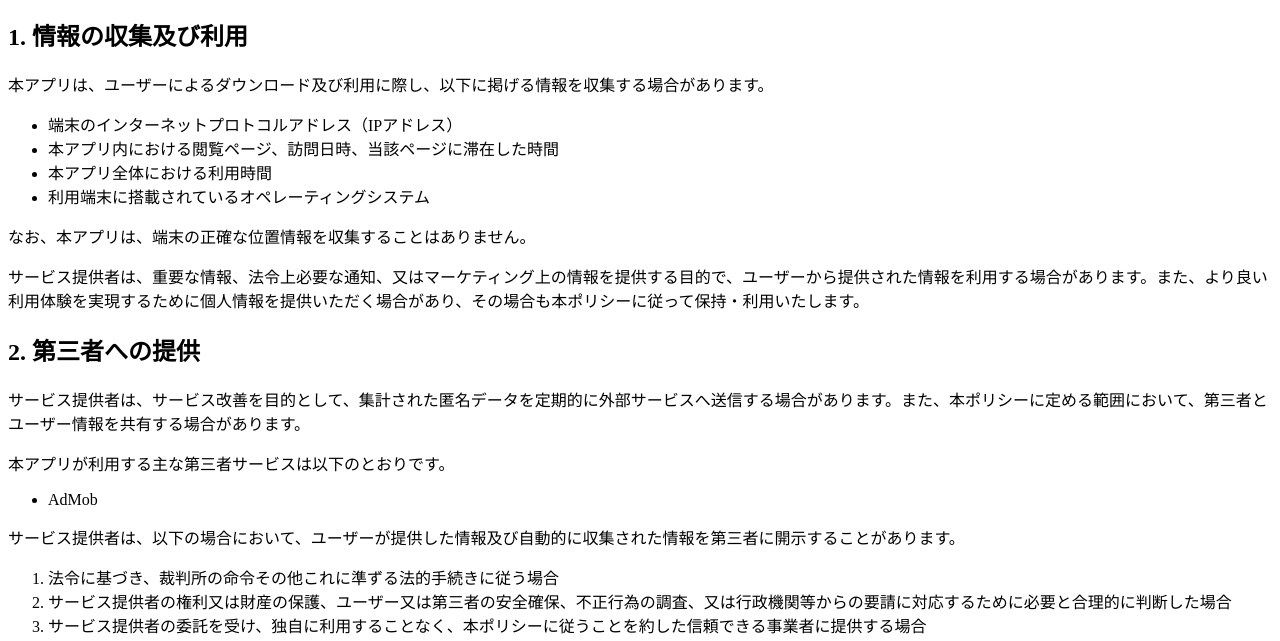
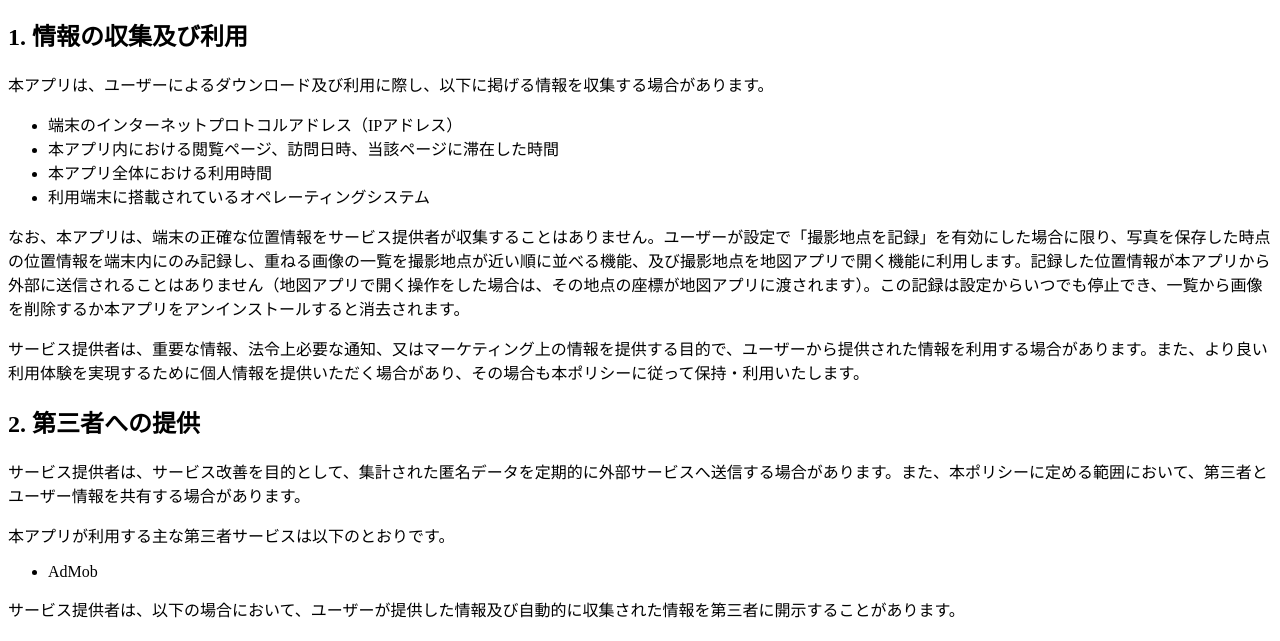
Before and after one commit to kamedas/junkame, a plain HTML site: page docs/index.html in a window 1280 px wide. Shown: the part 140-781 px from the top of the page. Drawn offline with Linux system fonts and the light colour scheme.

Commit message:
Update location information policy in index.html
Clarified the app's data collection policy regarding location information and user settings.

```diff
--- a/docs/index.html
+++ b/docs/index.html
@@ -18,7 +18,7 @@
     <li>本アプリ全体における利用時間</li>
     <li>利用端末に搭載されているオペレーティングシステム</li>
   </ul>
-  <p>なお、本アプリは、端末の正確な位置情報を収集することはありません。</p>
+  <p>なお、本アプリは、端末の正確な位置情報をサービス提供者が収集することはありません。ユーザーが設定で「撮影地点を記録」を有効にした場合に限り、写真を保存した時点の位置情報を端末内にのみ記録し、重ねる画像の一覧を撮影地点が近い順に並べる機能、及び撮影地点を地図アプリで開く機能に利用します。記録した位置情報が本アプリから外部に送信されることはありません（地図アプリで開く操作をした場合は、その地点の座標が地図アプリに渡されます）。この記録は設定からいつでも停止でき、一覧から画像を削除するか本アプリをアンインストールすると消去されます。</p>
   <p>サービス提供者は、重要な情報、法令上必要な通知、又はマーケティング上の情報を提供する目的で、ユーザーから提供された情報を利用する場合があります。また、より良い利用体験を実現するために個人情報を提供いただく場合があり、その場合も本ポリシーに従って保持・利用いたします。</p>
 
   <h2>2. 第三者への提供</h2>
```
